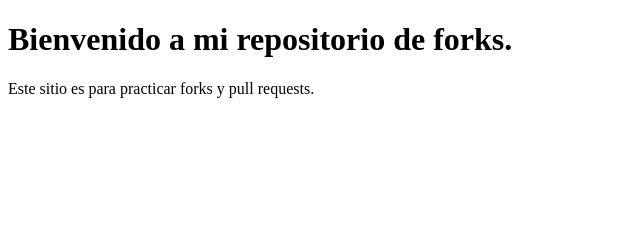
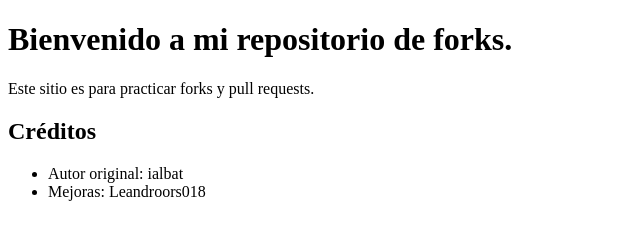
Before and after one commit to ialbat/fork-IAT, a plain HTML site: page index.html in a window 1280 px wide. Shown: the whole page, without its empty margins (0-640 px from the left). Drawn offline with Linux system fonts and the light colour scheme.

Commit message:
Añadido sección Créditos y actualizo título (#1)

```diff
--- a/index.html
+++ b/index.html
@@ -4,5 +4,13 @@
 <body>
   <h1>Bienvenido a mi repositorio de forks.</h1>
   <p>Este sitio es para practicar forks y pull requests.</p>
+<section>
+  <h2>Créditos</h2>
+  <ul>
+    <li>Autor original: ialbat</li>
+    <li>Mejoras: Leandroors018</li>
+  </ul>
+</section>
+
 </body>
 </html>
```
